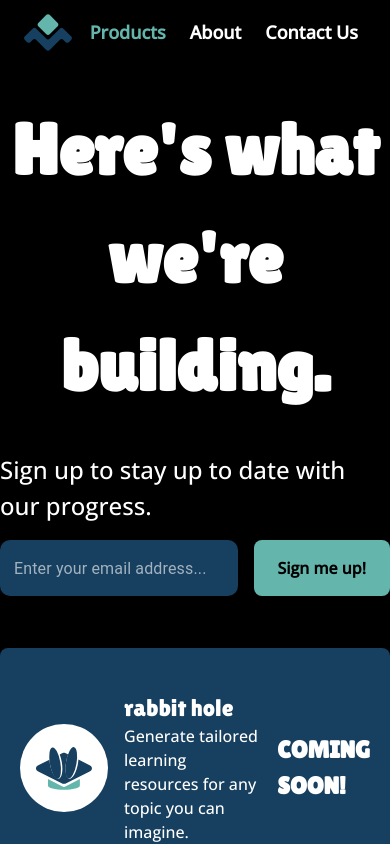
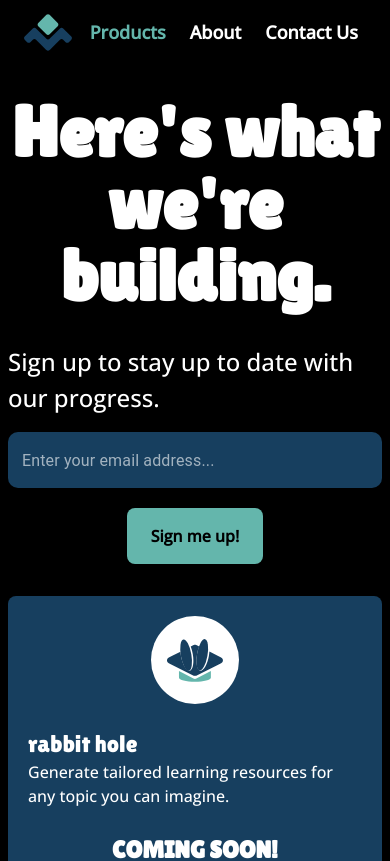
Before and after one commit to Milbo-LLC/milbo-website, a Next.js app: page /products in a window 390 px wide. Shown: the top 861 px of the page. Built offline with nearby package versions, Linux system fonts and the light colour scheme.

Commit message:
Updated UI to be more mobile friendly. Just need to update tabs in topbar.

```diff
--- a/src/app/about/page.tsx
+++ b/src/app/about/page.tsx
@@ -10,12 +10,12 @@ const Header = () => {
 
   return (
     <motion.div
-      className="flex flex-col self-center justify-center text-center max-w-4xl"
+      className="flex flex-col self-center justify-center text-center max-w-4xl gap-4 sm:gap-16"
       initial={{ opacity: 0, scale: 0.6 }}
       animate={{ opacity: 1, scale: 1 }}
       transition={{ type: "spring", stiffness: 100, damping: 30, delay: 0 }}
     >
-      <h1 className="text-[72px]">{title}</h1>
+      <h1 className="text-[72px] leading-none sm:leading-4">{title}</h1>
       <div className="text-[24px]">{subtitle}</div>
     </motion.div>
   );
@@ -49,7 +49,7 @@ const Team = () => {
       transition={{ type: "spring", stiffness: 100, damping: 30 }}
     >
       <h1>{title}</h1>
-      <div className="flex gap-4">
+      <div className="flex flex-col sm:flex-row gap-4">
         {members.map(({ name, title, imgUrl }) => (
           <div
             key={name}
--- a/src/app/contact/page.tsx
+++ b/src/app/contact/page.tsx
@@ -15,7 +15,7 @@ const Header = () => {
       animate={{ opacity: 1, scale: 1 }}
       transition={{ type: "spring", stiffness: 100, damping: 30, delay: 0 }}
     >
-      <h1 className="text-[72px]">{title}</h1>
+      <h1 className="text-[72px] leading-none sm:leading-4">{title}</h1>
     </motion.div>
   );
 };
@@ -28,10 +28,12 @@ export default function Contact() {
   };
   return (
     <Page>
-      <div className="flex flex-col w-full items-center">
-        <div className="flex flex-col max-w-4xl gap-8">
+      <div className="flex flex-col w-full h-full items-center">
+        <div className="flex flex-col max-w-4xl h-full gap-16">
           <Header />
-          <ContactForm loading={loading} onSubmit={onSubmit} />
+          <div className="flex flex-1 h-full items-center">
+            <ContactForm loading={loading} onSubmit={onSubmit} />
+          </div>
         </div>
       </div>
     </Page>
--- a/src/app/page.tsx
+++ b/src/app/page.tsx
@@ -14,12 +14,12 @@ const Header = () => {
 
   return (
     <motion.div
-      className="flex flex-col self-center justify-center text-center max-w-4xl"
+      className="flex flex-col self-center justify-center text-center max-w-4xl gap-4 sm:gap-16"
       initial={{ opacity: 0, scale: 0.6 }}
       animate={{ opacity: 1, scale: 1 }}
       transition={{ type: "spring", stiffness: 100, damping: 30, delay: 0 }}
     >
-      <h1 className="text-[72px]">{title}</h1>
+      <h1 className="text-[72px] leading-none sm:leading-4">{title}</h1>
       <div className="text-[24px]">{subtitle}</div>
     </motion.div>
   );
--- a/src/app/privacy-policy/page.tsx
+++ b/src/app/privacy-policy/page.tsx
@@ -5,7 +5,7 @@ const Header = () => {
 
   return (
     <div className="flex flex-col self-center justify-center text-center max-w-4xl">
-      <h1 className="text-[72px]">{title}</h1>
+      <h1 className="text-[72px] leading-none sm:leading-4">{title}</h1>
     </div>
   );
 };
--- a/src/app/products/page.tsx
+++ b/src/app/products/page.tsx
@@ -21,7 +21,7 @@ const Header = () => {
       animate={{ opacity: 1, scale: 1 }}
       transition={{ type: "spring", stiffness: 100, damping: 30, delay: 0 }}
     >
-      <h1 className="text-[72px]">{title}</h1>
+      <h1 className="text-[72px] leading-none">{title}</h1>
     </motion.div>
   );
 };
@@ -55,7 +55,7 @@ const ProductsDisplay = () => {
       {products.map(({ name, description, Icon }, index) => (
         <div
           key={name}
-          className={`flex p-4 gap-4 items-center rounded-lg ${
+          className={`flex flex-col sm:flex-row p-4 sm:gap-4 items-center rounded-lg ${
             index % 2 ? "bg-[#64B6AC] text-black" : "bg-[#173F5F]"
           } border-4 border-transparent hover:border-white`}
         >
@@ -84,7 +84,7 @@ export default function Products() {
 
   return (
     <Page>
-      <div className="flex flex-col w-full items-center">
+      <div className="flex flex-col w-full h-fit items-center">
         <div className="flex flex-col max-w-4xl gap-8">
           <Header />
           <NewsLetterForm
--- a/src/app/terms-of-service/page.tsx
+++ b/src/app/terms-of-service/page.tsx
@@ -5,7 +5,7 @@ const Header = () => {
 
   return (
     <div className="flex flex-col self-center justify-center text-center max-w-4xl">
-      <h1 className="text-[72px]">{title}</h1>
+      <h1 className="text-[72px] leading-none sm:leading-4">{title}</h1>
     </div>
   );
 };
--- a/src/components/ui/forms/NewsLetterForm.tsx
+++ b/src/components/ui/forms/NewsLetterForm.tsx
@@ -64,7 +64,7 @@ export default function NewsLetterForm({
         className="flex self-center items-center flex-col w-fit gap-4"
       >
         <div className="text-[24px]">{title || defaultTitle}</div>
-        <div className="flex w-full gap-4">
+        <div className="flex flex-col sm:flex-row gap-0 sm:gap-4 w-full">
           <TextField
             control={control}
             name="email"
@@ -77,7 +77,7 @@ export default function NewsLetterForm({
             }}
             errors={errors}
           />
-          <div className="min-w-fit">
+          <div className="min-w-fit self-center sm:self-auto">
             <Button
               label={buttonLabel}
               loading={loading}
--- a/src/components/ui/pages/Page.tsx
+++ b/src/components/ui/pages/Page.tsx
@@ -8,13 +8,19 @@ interface PageProps {
 export default function Page({ children }: PageProps) {
   return (
     <div className="flex bg-black text-white min-w-0">
-      <div className="flex flex-col w-screen h-screen">
+      <div className="flex flex-col w-screen min-h-screen">
         <Topbar />
         <div className="flex flex-col h-full overflow-auto scrollbar-hide justify-between">
-          <div className="py-8">{children}</div>
+          <div className="flex min-h-fit h-full py-8 px-2 sm:px-4">
+            {children}
+          </div>
           <Footer />
         </div>
       </div>
     </div>
   );
 }
+
+// <div className="flex h-full w-full py-8 px-2 sm:px-4">
+//   {children}
+// </div>;
```
